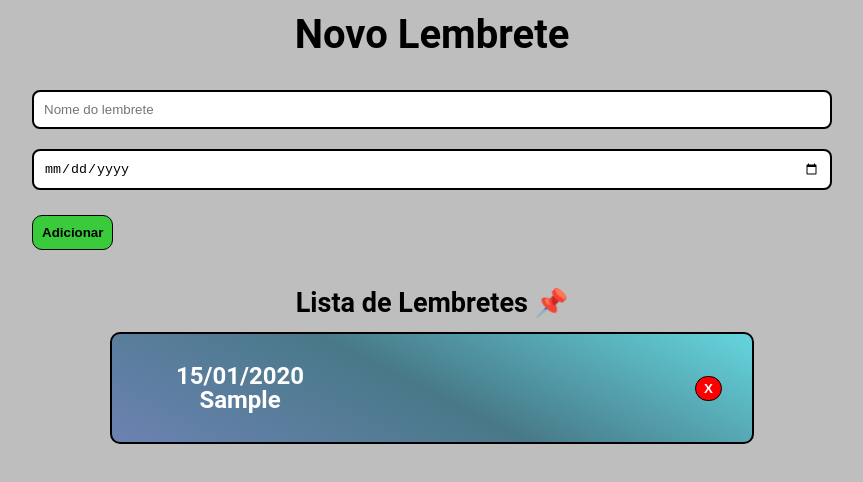
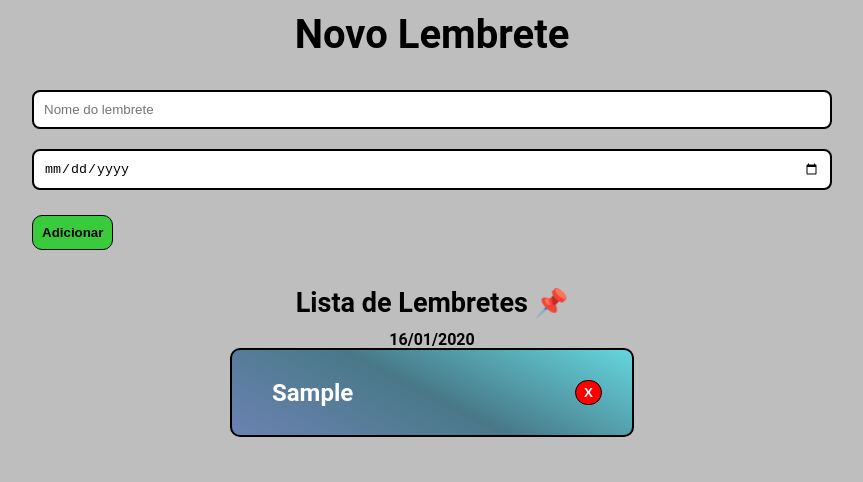
Before and after one commit to PabloMafra/app-lembrete, a React (Create React App) app: page / in a window 1280 px wide. Both pictures are taken after typing "Sample", "2020-01-15" into the empty fields and a click on the button "Adicionar". Shown: the top 482 px of the page, without its empty margins (208-1071 px from the left). Built offline with nearby package versions, Linux system fonts and the light colour scheme.

Commit message:
agrupando lembretes por data

```diff
--- a/src/components/lembrete/EstiloLembrete.jsx
+++ b/src/components/lembrete/EstiloLembrete.jsx
@@ -7,7 +7,6 @@ justify-content:center;
 flex-direction:column;
 align-items:center;
 width:100%;
-border
 `;
 
 export const TituloForm = styled.h3`
@@ -29,7 +28,6 @@ width:80%;
 export const FormConteudo = styled.div`
 display:flex;
 flex-direction:column;
-
 `;
 
 export const Input =styled.input`
@@ -37,7 +35,6 @@ padding:10px;
 border-radius:8px;
 border:2px solid;
 margin-top:20px;
-
 `
 
 export const BotaoAdd =styled.button`
@@ -65,9 +62,7 @@ font-family: 'Roboto';
 export const CardConteiner =styled.div`
 display:flex;
 flex-direction:column;
-
 align-items:center;
-
 `
 
 export const CardLembrete =styled.div`
@@ -75,7 +70,7 @@ display:flex;
 justify-content:space-evenly;
 flex-wrap:wrap;
 align-items:center;
-width:80%;
+width:400px;
 border:2px solid black;
 border-radius: 10px;
 background: linear-gradient(207deg, rgba(0,239,255,0.4759725400457666) 0%, rgba(0,78,103,0.6178489702517163) 51%, rgba(0,52,161,0.437070938215103) 100%);
@@ -112,7 +107,7 @@ font-family: 'Roboto';
 
 export const BotaoDeletar =styled.button`
 padding:4px 8px;
-position:absolute;
+position:relative;
 margin-left:50%;
 border-style: none;
 border: 0.5px solid black;
@@ -123,10 +118,10 @@ font-weight:bold;
 &:hover{
     cursor:pointer;
 }
-@media screen and (min-width:1100px){
-    position:relative;
     margin-right:30px;
     margin-left:30%;
-}
-
 `
+export const TitleDataLembrete =styled.span`
+font-weight:bold;
+font-family: 'Roboto';
+`
--- a/src/components/lembrete/index.jsx
+++ b/src/components/lembrete/index.jsx
@@ -1,5 +1,5 @@
 import { useState } from 'react';
-import { AppConteiner, BotaoAdd, BotaoDeletar, CardConteiner, CardLembrete, FormConteiner, FormConteudo, Input, SubTitulo, TextoLembrete, TituloForm } from './EstiloLembrete';
+import { AppConteiner, BotaoAdd, BotaoDeletar, CardConteiner, CardLembrete, FormConteiner, FormConteudo, Input, SubTitulo, TextoLembrete, TituloForm, TitleDataLembrete } from './EstiloLembrete';
 
 
 function Lembrete (){
@@ -18,13 +18,15 @@ function Lembrete (){
         if(nomeLembrete.length>0 && dataLembrete.length>0){
             const numeroId = Math.random();
             const lembrete = {
-                nome: nomeLembrete, data: dataLembrete, id: numeroId
+                nome: nomeLembrete,
+                data: new Date(dataLembrete), // converte para objeto Date
+                id: numeroId
               }
 
             //salvar na lista de lembrete -> setListaLembrete(objeto)
             setListaLembrete([...listaLembrete, lembrete]);
             setNomeLembrete("");
-            setDataLembrete("");
+            setDataLembrete(""); //após a adição dos inputs, o valor (texto input) retorna para vazio
         }else{
             alert("Os campos devem estar preenchidos!");
         }
@@ -37,7 +39,8 @@ function Lembrete (){
         setListaLembrete(listaFiltrada);
     }
 
-    function AlterarTexto(e){
+    function AlterarTexto(e){ //essa função faz com que quando eu altero o texto no input estabelecido, ele pega a string (pois o value é o que está escrito no input)
+                             //e vai alterar o estado de nomeLembrete
         setNomeLembrete(e.target.value); // altera o vlaor do nomeLembrete com o value que está no input
     }
 
@@ -45,42 +48,75 @@ function Lembrete (){
         setDataLembrete(e.target.value);
     }
 
-    function SubmeterForm(e){
+    function SubmeterForm(e){ //quando tiver um Evento de submeter (linha 55), o evento (submit) não recarregará a página
         e.preventDefault();
     }
+
+        function AgruparLembretesPorData(lista) {
+        const grupos = {};
+
+        lista.forEach((lembrete) => {
+            const data = new Date(lembrete.data);
+            data.setDate(data.getDate() + 1); // Adiciona 1 dia à data
+            const dia = data.getDate().toString().padStart(2, '0');
+            const mes = (data.getMonth() + 1).toString().padStart(2, '0');
+            const ano = data.getFullYear().toString();
+
+            const dataFormatada = `${dia}/${mes}/${ano}`;
+
+            if (!grupos[dataFormatada]) {
+                grupos[dataFormatada] = [];
+            }
+
+            grupos[dataFormatada].push(lembrete);
+        });
+
+        return grupos;
+    }
+
+    const LembretesPorData = AgruparLembretesPorData(listaLembrete);
 
     return (
         <AppConteiner>
             <TituloForm>Novo Lembrete</TituloForm>
             <FormConteiner onSubmit={SubmeterForm}>
                 <FormConteudo>
-                <Input type="text" placeholder="Nome do lembrete" onChange={AlterarTexto} value={nomeLembrete}/>
-                <Input type="date" placeholder='Data do lembrete (no formato dd/mm/yyyy)' onChange={AlterarData} value={dataLembrete}/>
+                    <Input type="text" placeholder="Nome do lembrete" onChange={AlterarTexto} value={nomeLembrete} />
+                    <Input
+                        type="date"
+                        placeholder="Data do lembrete (no formato dd/mm/yyyy)"
+                        onChange={AlterarData}
+                        value={dataLembrete}
+                    />
                     <div>
                         <BotaoAdd onClick={Add}>Adicionar</BotaoAdd>
                     </div>
+                </FormConteudo>
+            </FormConteiner>
+
             <SubTitulo>
   <h2>Lista de Lembretes &#x1F4CC;</h2>
 </SubTitulo>
+
+{Object.keys(LembretesPorData).map((data) => (
+
+  <div key={data}>
+    <TitleDataLembrete>{data}</TitleDataLembrete>
     <CardConteiner>
-                    {/* map para cada item do array tem uma ação */}
-                    {listaLembrete.map((item)=>{
-                        var dataPtBr = new Date(item.data).toLocaleDateString('pt-BR', {timeZone: 'UTC'});
-
-                        return(
-                            <CardLembrete key={item.id}>
+      {LembretesPorData[data].map((lembrete) => (
+        <CardLembrete key={lembrete.id}>
           <TextoLembrete>
-                                <p>{dataPtBr}</p>
-                                <p>{item.nome}</p>
+            <p>{lembrete.hora}</p>
+            <p>{lembrete.nome}</p>
           </TextoLembrete>
-                                <BotaoDeletar onClick={()=>Deletar(item.id)}>X</BotaoDeletar>
-                            </CardLembrete>)
-                    })}
+          <BotaoDeletar onClick={() => Deletar(lembrete.id)}>X</BotaoDeletar>
+        </CardLembrete>
+      ))}
     </CardConteiner>
-            </FormConteudo>
-        </FormConteiner>
+  </div>
+))}
 </AppConteiner>
-    )
+);
 }
 
 export default Lembrete;
```
Lines whose indentation alone changed are shown as unchanged.
